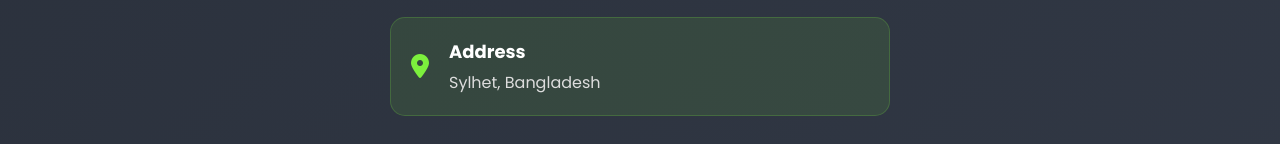
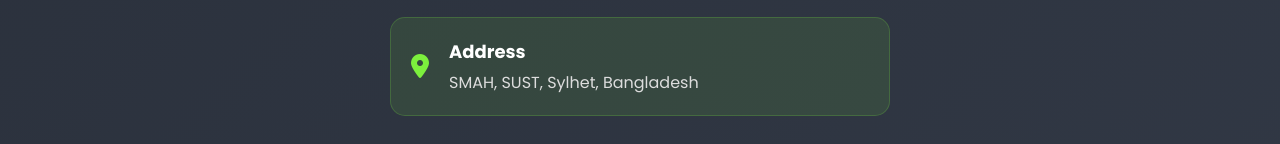
Before and after one commit to T0whed/Portfolio, a plain HTML site: page index.html in a window 1280 px wide. Shown: the part 3937-4081 px from the top of the page. Drawn offline with Linux system fonts and the light colour scheme.

Commit message:
Address updated

```diff
--- a/index.html
+++ b/index.html
@@ -202,7 +202,7 @@
                     <i class="fas fa-map-marker-alt"></i>
                     <div>
                         <h3>Address</h3>
-                        <p>Sylhet, Bangladesh</p>
+                        <p>SMAH, SUST, Sylhet, Bangladesh</p>
                     </div>
                 </div>
 
```
